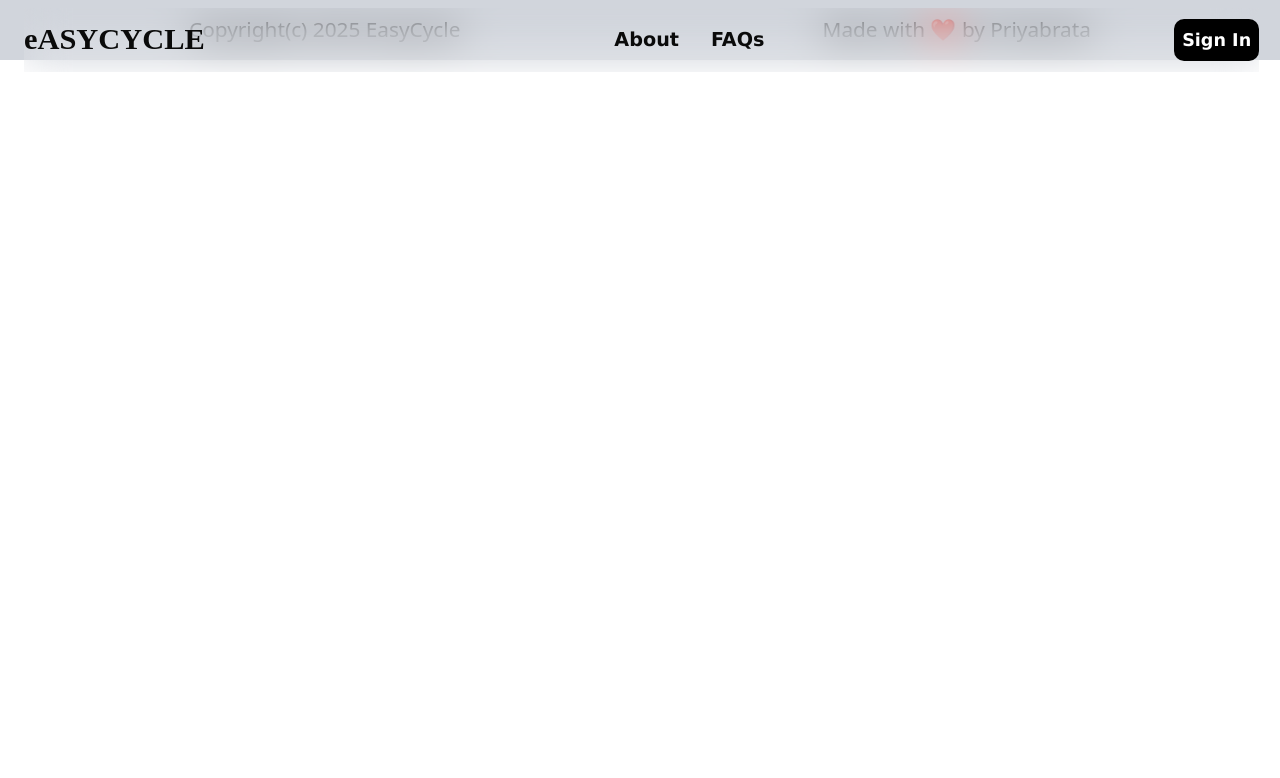
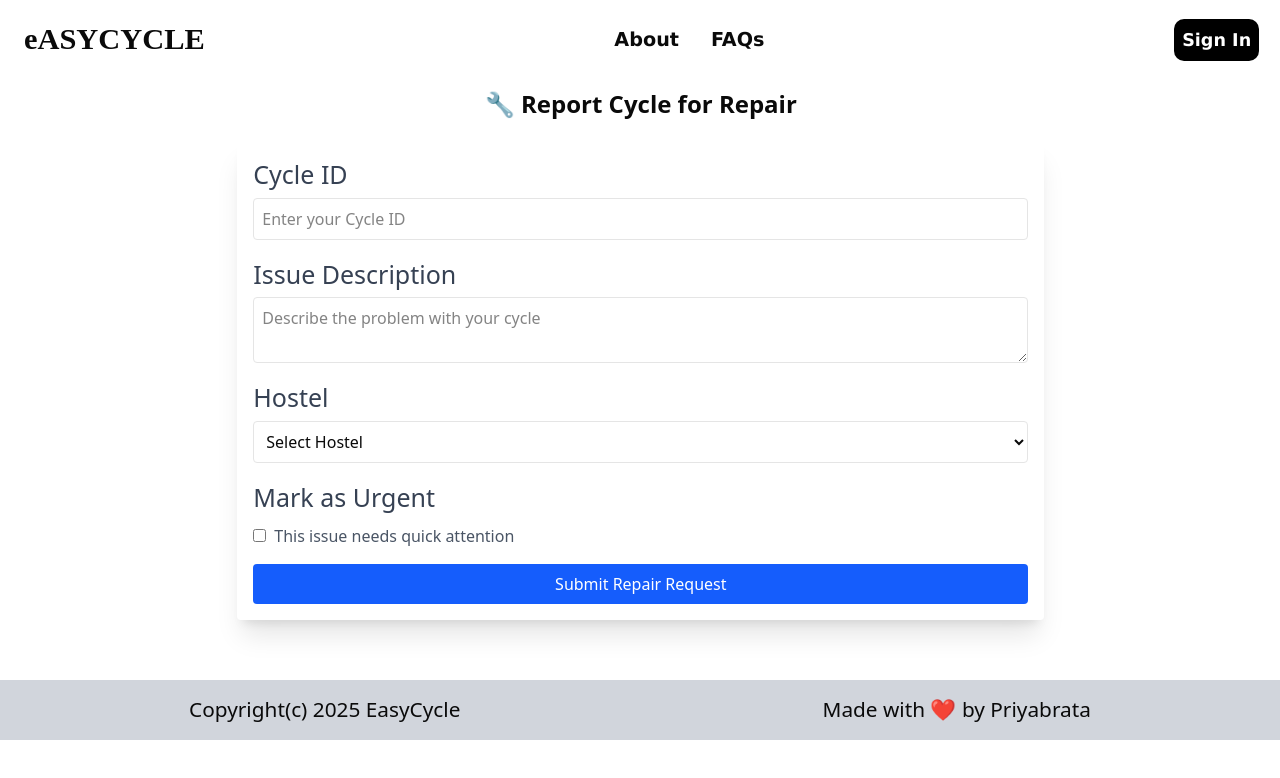
Before and after one commit to priyabrata1122/EasyCycle, a React (Vite) app: page /dashboard/repair_cycle in a window 1280 px wide. Shown: the top 778 px of the page. Built offline with nearby package versions, Linux system fonts and the light colour scheme; no server answers.

Commit message:
Adding Repair Page

```diff
--- a/src/App.jsx
+++ b/src/App.jsx
@@ -37,9 +37,9 @@ function App() {
 
 	return (
 		<div>
-			<div className='border-black border-1 rounded-2xl w-[97%] h-auto min-h-[30rem] bg-center mt-22 relative left-5 app'>
-				<h1 className='relative top-[7rem] left-[4rem] text-white text-2xl md:text-4xl lg:text-5xl hidden sm:block md:block lg:block'>No Cycle? No Problem.</h1>
-				<h2 className='relative top-[9rem] left-[4rem] text-white text-xl md:text-2xl lg:text-3xl hidden sm:block md:block lg:block'>Easily find, borrow, and ride <br /> a campus cycle whenever you need it.</h2>
+			<div className='border-black border-1 rounded-2xl w-[97%] h-auto min-h-[30rem] bg-center mt-22 relative ml-5 app'>
+				<h1 className='relative top-[7rem] ml-[4rem] text-white text-2xl md:text-4xl lg:text-5xl hidden sm:block md:block lg:block'>No Cycle? No Problem.</h1>
+				<h2 className='relative top-[9rem] ml-[4rem] text-white text-xl md:text-2xl lg:text-3xl hidden sm:block md:block lg:block'>Easily find, borrow, and ride <br /> a campus cycle whenever you need it.</h2>
 				<button onClick={() => {
 					generateOnClick();
 				}}
--- /dev/null
+++ b/src/component/Repair_cycle.jsx
@@ -0,0 +1,137 @@
+import React, { useContext, useState } from 'react'
+import { FirebaseContext } from '../context/firebase.jsx'
+
+function getVisTime(isUrgent) {
+    const now = new Date();
+
+    if (isUrgent) {
+        const urgentDate = new Date(now.getTime() + 2 * 60 * 60 * 1000);
+        return changeVisTime(urgentDate, "(Urgent)");
+    }
+    else {
+        const next = new Date(now);
+        next.setDate(next.getDate() + 1);
+        next.setHours(10, 0, 0, 0);
+        return changeVisTime(next, "");
+    }
+}
+
+function changeVisTime(dateObj, suffix = "") {
+    const visitTime = dateObj.toLocaleString("en-IN", {
+        weekday: "short",
+        day: "numeric",
+        month: "short",
+        hour: "2-digit",
+        minute: "2-digit",
+        hour12: true,
+        timeZone: "Asia/Kolkata",
+    }) + (suffix ? `${suffix}` : "");
+
+    const visitDate = dateObj.toISOString();
+    return { visitTime, visitDate };
+}
+
+function Repair_cycle() {
+
+    const context = useContext(FirebaseContext);
+    const db = context.db;
+    const [repair, setRepair] = useState({
+        cycleID: "",
+        issue: "",
+        hostel: "",
+        isUrgent: false,
+    });
+
+
+    const handleOnChange = (field, value) => {
+        setRepair({
+            ...repair,
+            [field]: value
+        });
+    }
+
+    // console.log(repair);
+
+    return (
+        <div className='w-[97%] h-auto mt-22 mb-10 relative left-5 flex flex-col items-center min-h-[34.5rem]'>
+            <h2 className="text-2xl font-bold">🔧 Report Cycle for Repair</h2>
+            <form className="w-[65%] mt-5 p-4 shadow-xl rounded space-y-4">
+
+                <label className="block">
+                    <span className="text-gray-700 text-[17px] md:text-[25px]">Cycle ID</span>
+                    <input
+                        onChange={(e) => {
+                            handleOnChange("cycleID", e.target.value);
+                        }}
+                        type="text"
+                        name="cycleID"
+                        placeholder="Enter your Cycle ID"
+                        className="mt-1 block w-full border rounded p-2"
+                        required
+                    />
+                </label>
+
+                <label className="block">
+                    <span className="text-gray-700 text-[17px] md:text-[25px]">Issue Description</span>
+                    <textarea
+                        onChange={(e) => {
+                            handleOnChange("issue", e.target.value);
+                        }}
+                        name="issue"
+                        placeholder="Describe the problem with your cycle"
+                        className="mt-1 block w-full border rounded p-2"
+                        required
+                    ></textarea>
+                </label>
+
+                <label className="block">
+                    <span className="text-gray-700 text-[17px] md:text-[25px]">Hostel</span>
+                    <select
+                        onChange={(e) => {
+                            handleOnChange("hostel", e.target.value);
+                        }}
+                        name="hostel"
+                        className="mt-1 block w-full border rounded p-2"
+                        required
+                    >
+                        <option value="">Select Hostel</option>
+                        <option value="VS Hall">VS Hall</option>
+                        <option value="SD Hall">SD Hall</option>
+                        <option value="MV Hall">MV Hall</option>
+                        <option value="GDB Hall">GDB Hall</option>
+                        <option value="DBA Hall">DBA Hall</option>
+                        <option value="MSS Hall">MSS Hall</option>
+                        <option value="HB Hall">HB Hall</option>
+                        <option value="BF Hall">BF Hall</option>
+                        <option value="KMS Hall">KMS Hall</option>
+                        <option value="CVR Hall">CVR Hall</option>
+                    </select>
+                </label>
+
+                <label className="block">
+                    <span className="text-gray-700 text-[17px] md:text-[25px]">Mark as Urgent</span>
+                    <div className="mt-2">
+                        <input
+                            type="checkbox"
+                            name="isUrgent"
+                            className="mr-2"
+                            onChange={(e) => {
+                                handleOnChange("isUrgent", e.target.value);
+                            }}
+                        />
+                        <span className="text-gray-600">This issue needs quick attention</span>
+                    </div>
+                </label>
+
+                <button
+                    type="submit"
+                    className="w-full bg-blue-600 text-white py-2 rounded hover:bg-blue-700"
+                >
+                    Submit Repair Request
+                </button>
+            </form>
+        </div>
+    )
+}
+
+export default Repair_cycle;
--- a/src/component/View_cycle.jsx
+++ b/src/component/View_cycle.jsx
@@ -1,13 +1,14 @@
 import React, { useContext, useEffect, useState } from 'react'
 import { FirebaseContext } from '../context/firebase.jsx'
 import { collection, getDocs, query, where } from 'firebase/firestore';
+import { useNavigate } from 'react-router-dom'
 
 function View_cycle() {
 
     const context = useContext(FirebaseContext);
     const db = context.db;
-
     const [cycle, setCycle] = useState(null);
+    const navigate = useNavigate();
 
     useEffect(() => {
         const fetchCycle = async () => {
@@ -28,29 +29,39 @@ function View_cycle() {
 
             {
                 cycle ?
-                    <div className='h-auto w-[90%] mt-10 flex flex-col gap-5'>
+                    <div className='h-auto w-[90%] mt-10 flex flex-col justify-center items-center gap-10'>
                         {
                             cycle.map((item, idx) => (
-                                <div key={idx} className='h-auto w-full bg-gray-200 rounded-2xl p-3 flex flex-col justify-center items-center '>
-                                    <img src={item.imgURL} alt="cycle_IMG" className='w-80 h-50 rounded-2xl' />
-                                    <div className='w-auto'>
-                                        <h1 className='text-xl'>Lender Name : <span className='text-xl text-gray-500'>{item.name}</span></h1>
-                                        <h1 className='text-xl'>Cycle ID : <span className='text-xl text-gray-500'>{item.cycleID}</span></h1>
-                                        <h1 className='text-xl'>Cycle Model : <span className='text-xl text-gray-500'>{item.cycleModel}</span></h1>
-                                        <h1 className='text-xl'>Present Hostel : <span className='text-xl text-gray-500'>{item.hostel}</span></h1>
-                                        <h1 className='text-xl'>Condition : <span className='text-xl text-gray-500'>{item.condition}</span></h1>
-                                        <h1 className='text-xl'>Available From : <span className='text-xl text-gray-500'>{item.available}</span></h1>
-                                        <h1 className='text-xl'>Description : <span className='text-xl text-gray-500'>{item.notes}</span></h1>
+                                <div key={idx} className="w-[90%] bg-gray-200 rounded-2xl p-4 flex flex-col md:flex-row items-center justify-around gap-4 md:gap-12 transition-transform duration-300 transform hover:scale-103 hover:shadow-2xl hover:bg-red-100">
+                                    <img
+                                        src={item.imgURL}
+                                        alt="cycle_IMG"
+                                        className="w-60 h-40 md:w-80 md:h-52 rounded-2xl"
+                                    />
+
+                                    <div className="grid grid-cols-[auto_1fr] gap-x-2 gap-y-2 text-gray-800 text-sm md:text-base w-full max-w-xl">
+                                        <span className="font-semibold">Lender Name :</span> <span className="text-gray-600">{item.name}</span>
+                                        <span className="font-semibold">Cycle ID :</span> <span className="text-gray-600">{item.cycleID}</span>
+                                        <span className="font-semibold">Cycle Model :</span> <span className="text-gray-600">{item.cycleModel}</span>
+                                        <span className="font-semibold">Present Hostel :</span> <span className="text-gray-600">{item.hostel}</span>
+                                        <span className="font-semibold">Condition :</span> <span className="text-gray-600">{item.condition}</span>
+                                        <span className="font-semibold">Available From :</span> <span className="text-gray-600">{item.available}</span>
+                                        <span className="font-semibold">Description :</span> <span className="text-gray-600">{item.notes}</span>
                                     </div>
                                 </div>
                             ))
                         }
+                        <button
+                            onClick={() => {
+                                setTimeout(() => {
+                                    navigate('/dashboard');
+                                }, 200);
+                            }}
+                            className='relative ml-[45%] md:ml-[77%] cursor-pointer text-[0.9rem] md:text-[1.1rem] hover:text-blue-700'>Back to Dashboard</button>
                     </div>
                     :
-                    <h1 className='text-2xl mt-10'>Currently No available Cycles</h1>
+                    <h1 className='text-2xl mt-10'>Currently No Available Cycles</h1>
             }
-
-
         </div>
     )
 }
--- a/src/main.jsx
+++ b/src/main.jsx
@@ -11,6 +11,7 @@ import Dashboard from './component/Dashboard.jsx'
 import Lend_cycle from './component/Lend_cycle'
 import View_cycle from './component/View_cycle'
 import { FirebaseProvider } from './context/firebase.jsx'
+import Repair_cycle from './component/Repair_cycle'
 import { Toaster } from "sonner";
 
 createRoot(document.getElementById('root')).render(
@@ -26,6 +27,7 @@ createRoot(document.getElementById('root')).render(
           <Route path='/dashboard' element={<Dashboard />} />
           <Route path='/dashboard/lend_cycle' element={<Lend_cycle />} />
           <Route path='/dashboard/view_cycle' element={<View_cycle />} />
+          <Route path='/dashboard/repair_cycle' element={<Repair_cycle/>}/>
         </Routes>
         <Footer />
       </BrowserRouter>
```
